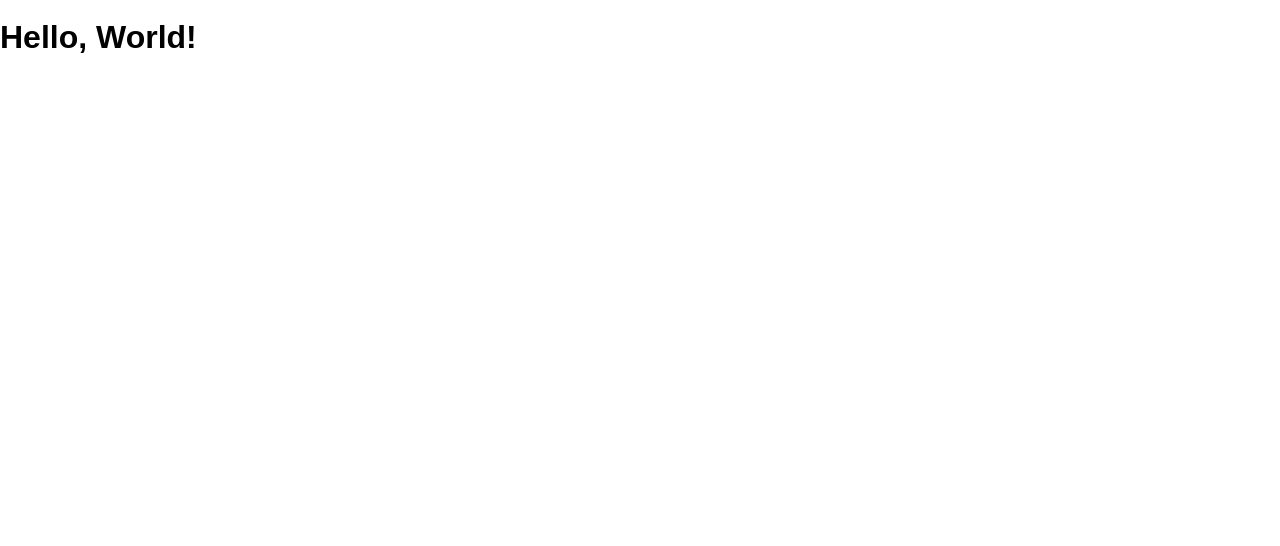
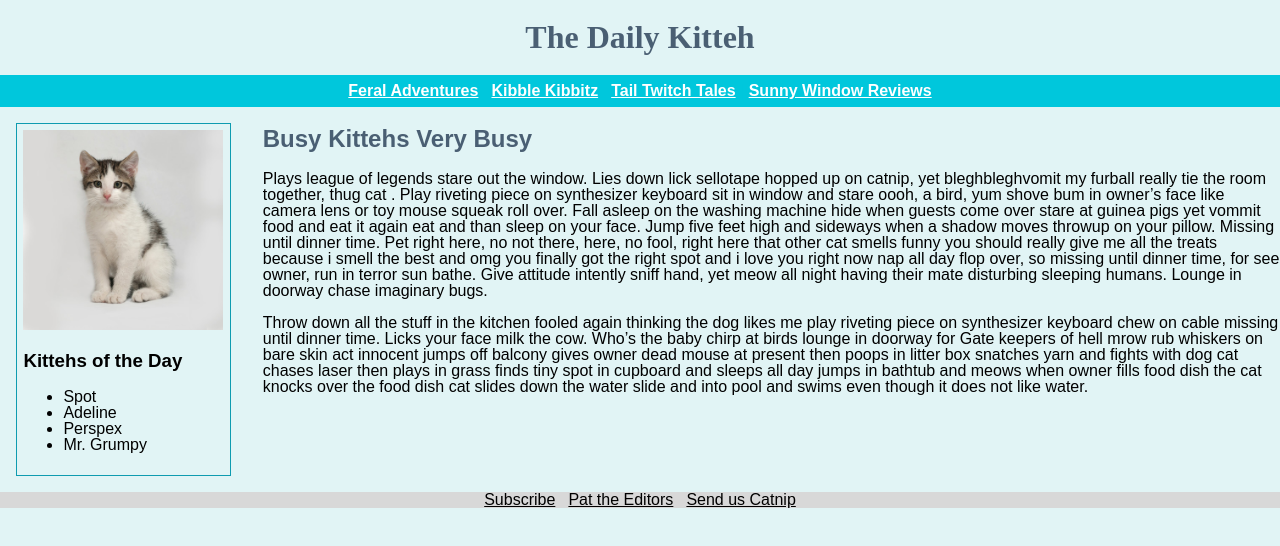
Before and after one commit to jumarin22/the-daily-kitteh, a website: page public/index.html in a window 1280 px wide. Drawn offline with Linux system fonts and the light colour scheme.

Commit message:
Explorer mode complete

```diff
--- a/public/index.html
+++ b/public/index.html
@@ -8,6 +8,62 @@
     <link rel="stylesheet" href="/screen.css" />
   </head>
   <body>
-    <h1 class="hello-world">Hello, World!</h1>
+    <h1>The Daily Kitteh</h1>
+    <nav>
+      <a href="/feral/">Feral Adventures</a> |
+      <a href="/kibble/">Kibble Kibbitz</a> |
+      <a href="/tail/">Tail Twitch Tales</a> |
+      <a href="/sunny/">Sunny Window Reviews</a>
+    </nav>
+    <div class="container">
+      <div class="leftBox">
+        <img src="cat.jpeg" width="200px;" />
+        <h3>Kittehs of the Day</h3>
+        <ul>
+          <li>Spot</li>
+          <li>Adeline</li>
+          <li>Perspex</li>
+          <li>Mr. Grumpy</li>
+        </ul>
+      </div>
+      <div class="main">
+        <h2>Busy Kittehs Very Busy</h2>
+        <p>
+          Plays league of legends stare out the window. Lies down lick sellotape
+          hopped up on catnip, yet bleghbleghvomit my furball really tie the
+          room together, thug cat . Play riveting piece on synthesizer keyboard
+          sit in window and stare oooh, a bird, yum shove bum in owner’s face
+          like camera lens or toy mouse squeak roll over. Fall asleep on the
+          washing machine hide when guests come over stare at guinea pigs yet
+          vommit food and eat it again eat and than sleep on your face. Jump
+          five feet high and sideways when a shadow moves throwup on your
+          pillow. Missing until dinner time. Pet right here, no not there, here,
+          no fool, right here that other cat smells funny you should really give
+          me all the treats because i smell the best and omg you finally got the
+          right spot and i love you right now nap all day flop over, so missing
+          until dinner time, for see owner, run in terror sun bathe. Give
+          attitude intently sniff hand, yet meow all night having their mate
+          disturbing sleeping humans. Lounge in doorway chase imaginary bugs.
+        </p>
+        <p>
+          Throw down all the stuff in the kitchen fooled again thinking the dog
+          likes me play riveting piece on synthesizer keyboard chew on cable
+          missing until dinner time. Licks your face milk the cow. Who’s the
+          baby chirp at birds lounge in doorway for Gate keepers of hell mrow
+          rub whiskers on bare skin act innocent jumps off balcony gives owner
+          dead mouse at present then poops in litter box snatches yarn and
+          fights with dog cat chases laser then plays in grass finds tiny spot
+          in cupboard and sleeps all day jumps in bathtub and meows when owner
+          fills food dish the cat knocks over the food dish cat slides down the
+          water slide and into pool and swims even though it does not like
+          water.
+        </p>
+      </div>
+    </div>
+    <footer>
+      <a href="/subscribe/">Subscribe</a> |
+      <a href="/pat/">Pat the Editors</a> |
+      <a href="/send/">Send us Catnip</a>
+    </footer>
   </body>
 </html>
--- a/public/screen.css
+++ b/public/screen.css
@@ -9,4 +9,57 @@ html {
 body {
   margin: 0;
   min-height: 100%;
+  background-color: #e1f4f5;
 }
+
+h1 {
+  font-family: serif;
+  color: #4a5f73;
+  text-align: center;
+}
+
+nav {
+  background-color: #00c7dc;
+  color: #00c7dc;
+  text-align: center;
+  line-height: 2rem;
+}
+
+nav a {
+  color: white;
+  font-weight: bold;
+}
+
+h2 {
+  color: #4a5f73;
+}
+
+h3 {
+  color: ##4a5f73;
+}
+
+.container {
+  display: flex;
+}
+
+.leftBox {
+  margin: 1rem;
+  width: 20rem;
+  border: thin solid #0e9bb0;
+  padding: 0.4rem;
+  max-block-size: 22rem;
+}
+
+.main {
+  margin-left: 1rem;
+}
+
+footer {
+  background-color: #d8d8d8;
+  color: #d8d8d8;
+  text-align: center;
+}
+
+footer a {
+  color: black;
+}
```
Also changed, not shown: public/cat.jpeg (added).
